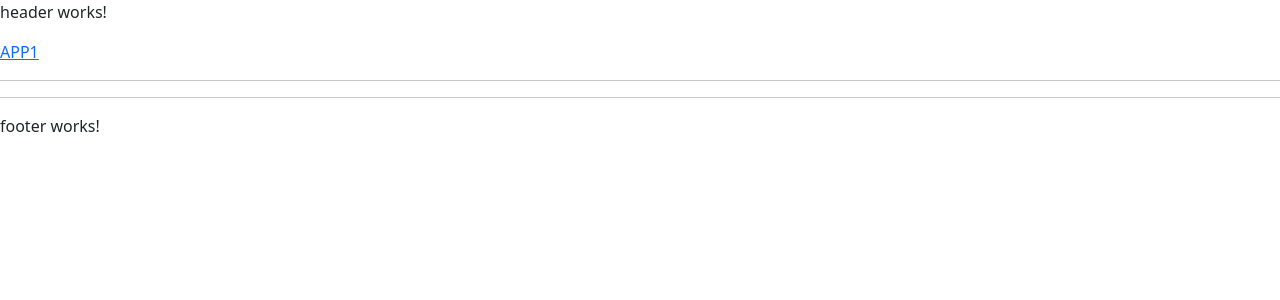
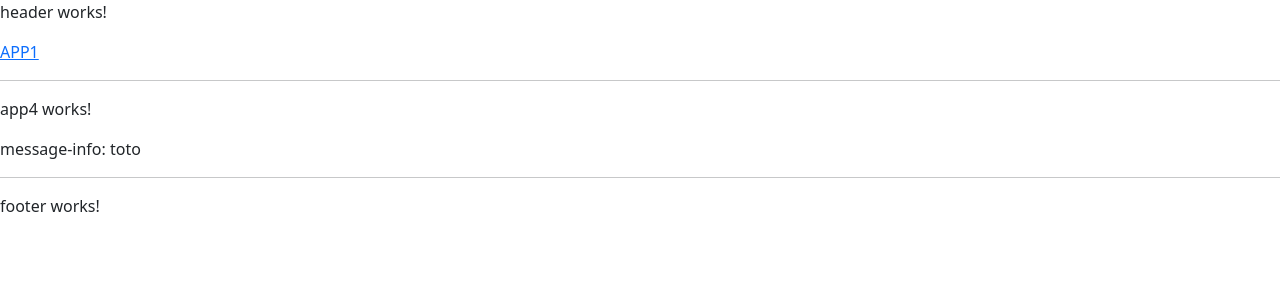
Before and after one commit to Nicendredi/CoursAngularAJC, an Angular app: page /app4 in a window 1280 px wide. Before the commit this address led to /. Shown: the top 300 px of the page. Built offline with nearby package versions, Linux system fonts and the light colour scheme.

Commit message:
TS properties v1

```diff
--- a/src/app/app-routing.module.ts
+++ b/src/app/app-routing.module.ts
@@ -3,6 +3,7 @@ import { RouterModule, Routes } from '@angular/router';
 import { App1Component } from './app1/app1.component';
 import { App2Component } from './app2/app2.component';
 import { App3Component } from './app3/app3.component';
+import { App4Component } from './app4/app4.component';
 import { AppcarrComponent } from './appcarr/appcarr.component';
 import { AppimgComponent } from './appimg/appimg.component';
 import { BsComponent } from './bs/bs.component';
@@ -15,6 +16,7 @@ const routes: Routes = [
   { path: 'app1', component: App1Component },
   { path: 'app2', component: App2Component },
   { path: 'app3', component: App3Component },
+  { path: 'app4', component: App4Component },
   { path: 'login', component: LoginComponent },
   { path: 'img', component: AppimgComponent },
   { path: 'carr', component: AppcarrComponent },
--- a/src/app/app.module.ts
+++ b/src/app/app.module.ts
@@ -17,6 +17,7 @@ import { App3Component } from './app3/app3.component';
 import { LoginComponent } from './login/login.component';
 import { AppimgComponent } from './appimg/appimg.component';
 import { AppcarrComponent } from './appcarr/appcarr.component';
+import { App4Component } from './app4/app4.component';
 
 @NgModule({
   declarations: [
@@ -32,7 +33,8 @@ import { AppcarrComponent } from './appcarr/appcarr.component';
     App3Component,
     LoginComponent,
     AppimgComponent,
-    AppcarrComponent
+    AppcarrComponent,
+    App4Component
   ],
   imports: [
     BrowserModule,
--- /dev/null
+++ b/src/app/app4/app4.component.html
@@ -0,0 +1,3 @@
+<p>app4 works!</p>
+
+message-info: {{message}}
--- /dev/null
+++ b/src/app/app4/app4.component.ts
@@ -0,0 +1,17 @@
+import { Component, OnInit } from '@angular/core';
+
+@Component({
+  selector: 'app-app4',
+  templateUrl: './app4.component.html',
+  styleUrls: ['./app4.component.css']
+})
+export class App4Component implements OnInit {
+  message: string
+  constructor() {
+    this.message = "toto"
+  }
+
+  ngOnInit(): void {
+  }
+
+}
```
Also changed, not shown: src/app/app4/app4.component.css (added), 1 other file (tests, documents, lock files or other folders).
